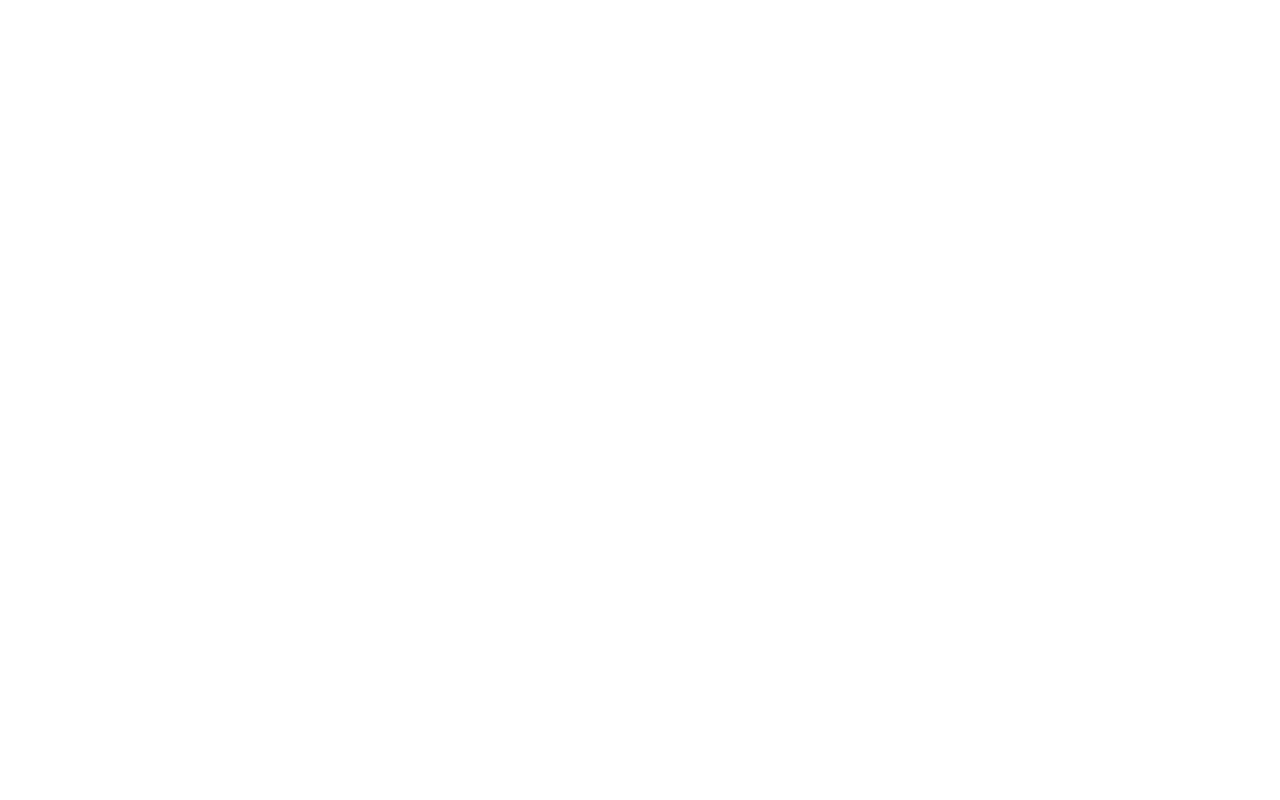
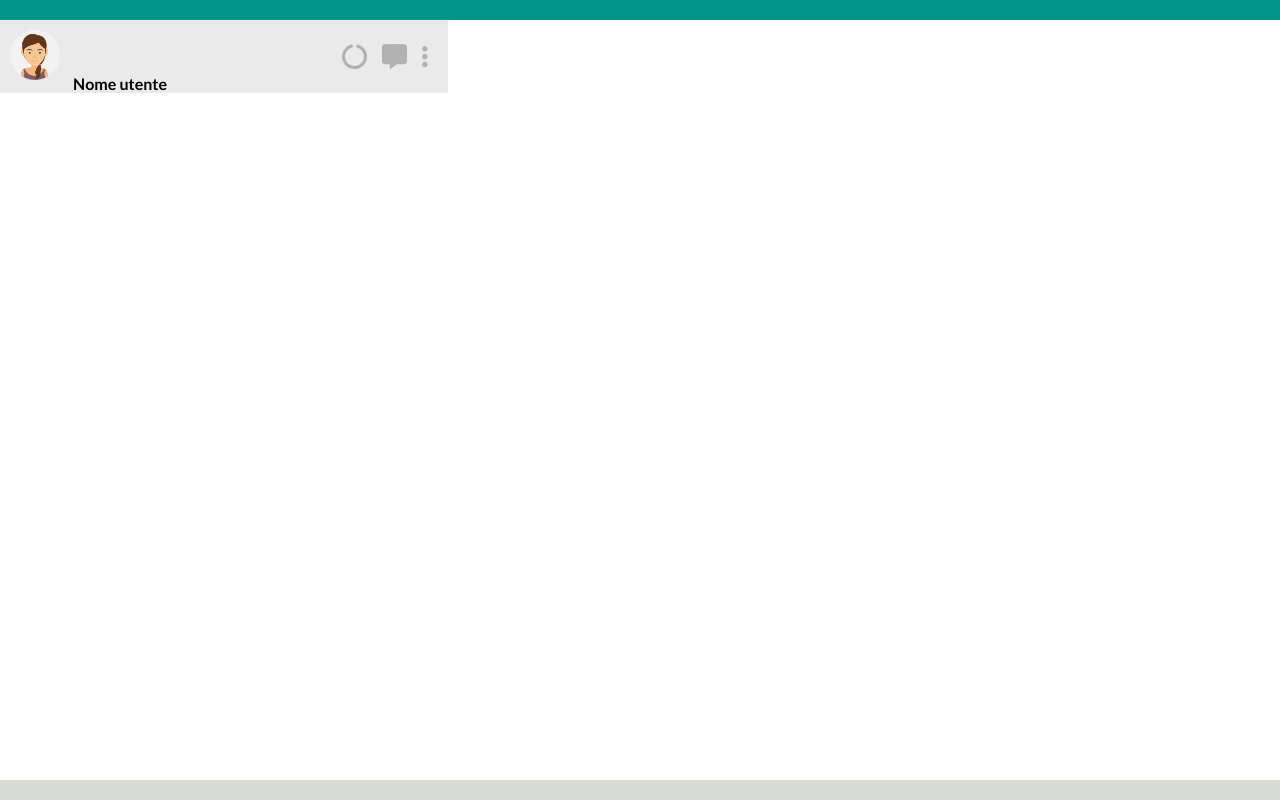
Before and after one commit to DarioDa86/vue-boolzapp, a plain HTML site: page index.html in a window 1280 px wide. Drawn offline with nearby package versions, Linux system fonts and the light colour scheme.

Commit message:
Inseriti primi elementi

```diff
--- a/index.html
+++ b/index.html
@@ -16,13 +16,45 @@
         <link rel="stylesheet" href="style.css">
     </head>
     <body>
-        <div id="root">
+        <!-- <div id="root"> -->
+            <div class="container-central">
+                <div class="col-left">
+                    <div class="slot-user">
+                        <div>
+                            <img src="./img/avatar_io.jpg" alt="">
+                            <p>Nome utente</p>
+                        </div>
+                        <div class="icons">
+                            <i class="fas fa-circle-notch"></i>
+                            <i class="fas fa-comment-alt"></i>
+                            <i class="fas fa-ellipsis-v"></i>
+                        </div>
+                    </div>
+                    <div class="slot-notifications">
+
+                    </div>
+                    <div class="slot-search-user">
+
+                    </div>
+                    <div class="slot-users">
+
+                    </div>
+                </div>
+                <div class="col-right">
+                    <div class="slot-actual-user">
+
+                    </div>
+                    <div class="slot-chat">
+
+                    </div>
+                    <div class="slot-text">
+
+                    </div>
+                </div>
 
 
-
-
-
-        </div>
+            </div>
+        <!-- </div> -->
 
         <!-- JS -->
         <script src="https://cdn.jsdelivr.net/npm/vue@2.6.14/dist/vue.js"></script>
--- a/style.css
+++ b/style.css
@@ -6,4 +6,48 @@
 
 body {
     font-family: 'Lato', sans-serif;
+    background: linear-gradient(180deg, rgba(0,150,136,1) 15%, rgba(216,219,213,1) 15%);
+    width: 100%;
+    height: 100vh;
+    vertical-align: middle;
+    display: flex;
+    justify-content: center;
+    align-items: center;
 }
+
+.container-central {
+    height: 95vh;
+    width: 1500px;
+    background-color: #fff;
+    margin: auto;
+}
+
+.slot-user {
+    width: calc(100% - 65%);
+    background-color: #eaeaea;
+    display: flex;
+    justify-content: space-between;
+    align-items: center;
+}
+
+.slot-user img {
+    height: 50px;
+    margin: 10px;
+    border-radius: 50%;
+}
+
+.slot-user p {
+    font-weight: 600;
+    display: inline-block;
+}
+
+.icons {
+    color: #b1b1b1;
+    display: inline-block;
+    font-size: 25px;
+    margin-right: 15px;
+}
+
+.icons i {
+    margin: 5px;
+}
```
Also changed, not shown: img/avatar_io.jpg (added).
